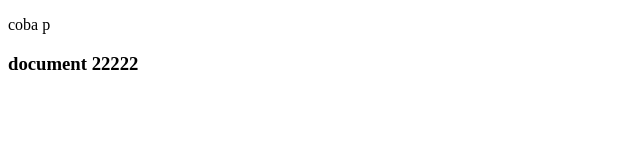
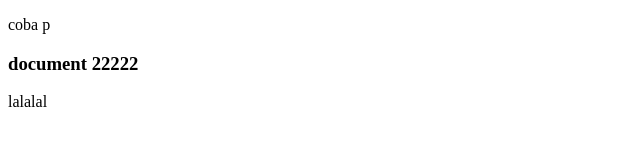
Before and after one commit to arijordi/git-learn-2, a plain HTML site: page test1.html in a window 1280 px wide. Shown: the full height of the page, 0-640 px from the left. Drawn offline with Linux system fonts and the light colour scheme.

Commit message:
menambahkan pdi test1

```diff
--- a/test1.html
+++ b/test1.html
@@ -8,5 +8,6 @@
 <body>
     <p>coba p</p>
     <h3>document 22222</h3>
+    <p>lalalal</p>
 </body>
 </html>
```
